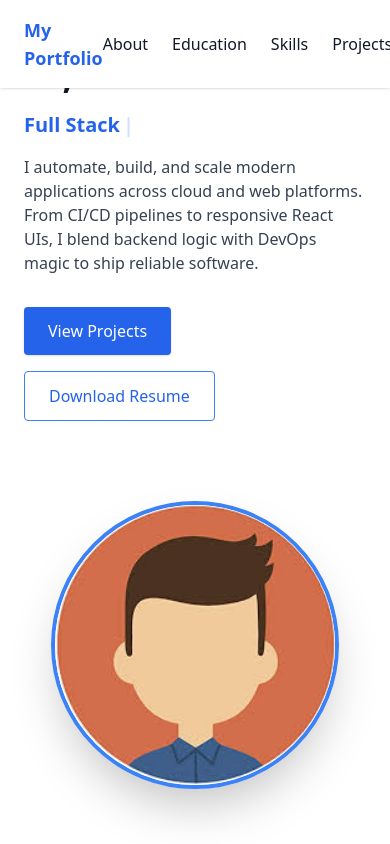
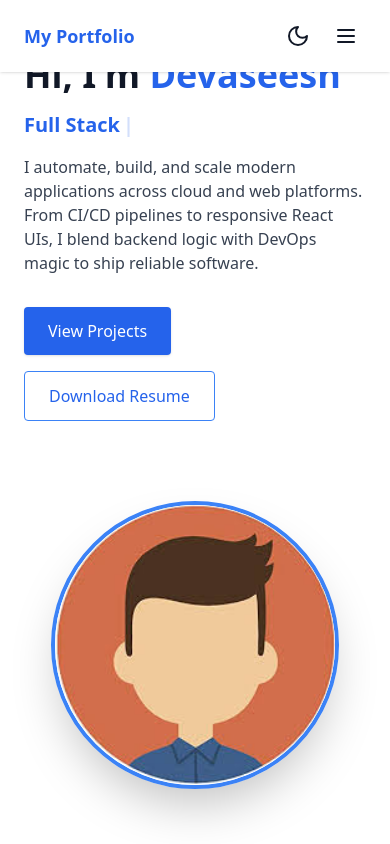
Before and after one commit to DevaseeshKumar/Devaseesh-portfolio, a React (Vite) app in the folder portfolio/: page / in a window 390 px wide. Shown: the top 844 px of the page. Built offline with nearby package versions, Linux system fonts and the light colour scheme.

Commit message:
responsive

```diff
--- a/portfolio/src/components/Navbar.jsx
+++ b/portfolio/src/components/Navbar.jsx
@@ -1,5 +1,5 @@
 import { useEffect, useState } from "react";
-import { Sun, Moon } from "lucide-react";
+import { Sun, Moon, Menu, X } from "lucide-react";
 import { Link as ScrollLink } from "react-scroll";
 
 const Navbar = () => {
@@ -13,6 +13,8 @@ const Navbar = () => {
     }
   });
 
+  const [menuOpen, setMenuOpen] = useState(false);
+
   useEffect(() => {
     if (isDark) {
       document.documentElement.classList.add("dark");
@@ -23,9 +25,19 @@ const Navbar = () => {
     }
   }, [isDark]);
 
+  const navLinks = [
+    { to: "about", label: "About" },
+    { to: "education", label: "Education" },
+    { to: "skills", label: "Skills" },
+    { to: "projects", label: "Projects" },
+    { to: "certifications", label: "Certifications" },
+    { to: "social", label: "Social" },
+    { to: "contact", label: "Contact" },
+  ];
+
   return (
     <nav className="w-full bg-white dark:bg-[#0a192f] text-gray-900 dark:text-white px-6 py-4 flex justify-between items-center shadow transition-colors duration-300 fixed top-0 z-50">
-      {/* Logo / Brand */}
+      {/* Logo */}
       <ScrollLink
         to="hero"
         smooth={true}
@@ -36,95 +48,68 @@ const Navbar = () => {
         My Portfolio
       </ScrollLink>
 
-      {/* Navigation Links */}
-      <div className="flex items-center gap-6">
-        {/* <ScrollLink
-          to="hero"
-          smooth={true}
-          duration={600}
-          offset={-80}
-          className="hover:text-blue-500 transition cursor-pointer"
-        >
-          Home
-        </ScrollLink> */}
+      {/* Desktop Links */}
+      <div className="hidden md:flex items-center gap-6">
+        {navLinks.map(({ to, label }) => (
+          <ScrollLink
+            key={to}
+            to={to}
+            smooth={true}
+            duration={600}
+            offset={-80}
+            className="hover:text-blue-500 transition cursor-pointer"
+          >
+            {label}
+          </ScrollLink>
+        ))}
 
-        <ScrollLink
-          to="about"
-          smooth={true}
-          duration={600}
-          offset={-80}
-          className="hover:text-blue-500 transition cursor-pointer"
-        >
-          About
-        </ScrollLink>
-        <ScrollLink
-          to="education"
-          smooth={true}
-          duration={600}
-          offset={-80}
-          className="hover:text-blue-500 transition cursor-pointer"
-        >
-          Education
-        </ScrollLink>
-
-        <ScrollLink
-          to="skills"
-          smooth={true}
-          duration={600}
-          offset={-80}
-          className="hover:text-blue-500 transition cursor-pointer"
-        >
-          Skills
-        </ScrollLink>
-
-        <ScrollLink
-          to="projects"
-          smooth={true}
-          duration={600}
-          offset={-80}
-          className="hover:text-blue-500 transition cursor-pointer"
-        >
-          Projects
-        </ScrollLink>
-
-        <ScrollLink
-          to="certifications"
-          smooth={true}
-          duration={600}
-          offset={-80}
-          className="hover:text-blue-500 transition cursor-pointer"
-        >
-          Certifications
-        </ScrollLink>
-        <ScrollLink
-          to="social"
-          smooth={true}
-          duration={600}
-          offset={-80}
-          className="hover:text-blue-500 transition cursor-pointer"
-        >
-          Social
-        </ScrollLink>
-        <ScrollLink
-          to="contact"
-          smooth={true}
-          duration={600}
-          offset={-80}
-          className="hover:text-blue-500 transition cursor-pointer"
-        >
-          Contact
-        </ScrollLink>
-
-        {/* Theme Toggle Button */}
+        {/* Theme Toggle */}
         <button
           onClick={() => setIsDark((v) => !v)}
           className="p-2 rounded-full hover:bg-gray-200 dark:hover:bg-gray-800 transition"
           aria-label="Toggle theme"
-          title="Toggle theme"
         >
           {isDark ? <Sun className="w-6 h-6" /> : <Moon className="w-6 h-6" />}
         </button>
       </div>
+
+      {/* Mobile Menu Button */}
+      <div className="md:hidden flex items-center gap-2">
+        <button
+          onClick={() => setIsDark((v) => !v)}
+          className="p-2 rounded-full hover:bg-gray-200 dark:hover:bg-gray-800 transition"
+          aria-label="Toggle theme"
+        >
+          {isDark ? <Sun className="w-6 h-6" /> : <Moon className="w-6 h-6" />}
+        </button>
+
+        <button
+          onClick={() => setMenuOpen(!menuOpen)}
+          className="p-2 rounded-md hover:bg-gray-200 dark:hover:bg-gray-800 transition"
+          aria-label="Toggle menu"
+        >
+          {menuOpen ? <X className="w-6 h-6" /> : <Menu className="w-6 h-6" />}
+        </button>
+      </div>
+
+      {/* Mobile Dropdown */}
+      {menuOpen && (
+        <div className="absolute top-16 left-0 w-full bg-white dark:bg-[#0a192f] shadow-md flex flex-col items-center py-4 space-y-4 md:hidden">
+          {navLinks.map(({ to, label }) => (
+            <ScrollLink
+              key={to}
+              to={to}
+              smooth={true}
+              duration={600}
+              offset={-80}
+              className="hover:text-blue-500 transition cursor-pointer text-lg"
+              onClick={() => setMenuOpen(false)}
+            >
+              {label}
+            </ScrollLink>
+          ))}
+        </div>
+      )}
     </nav>
   );
 };
```
